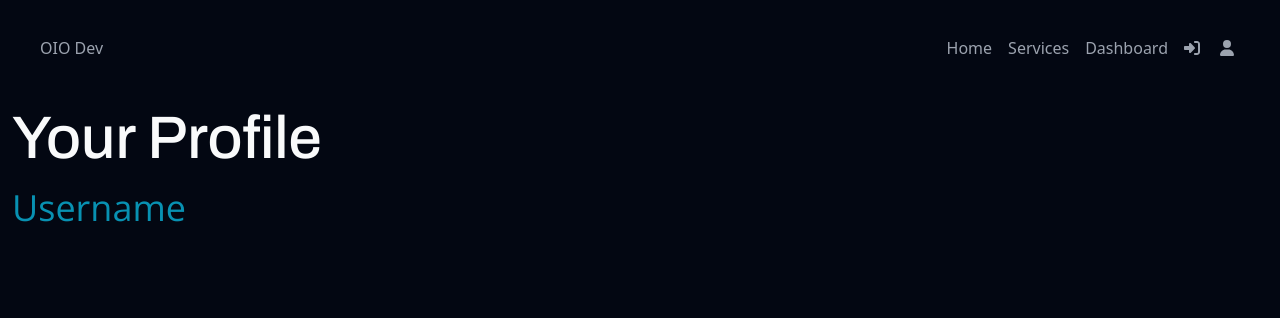
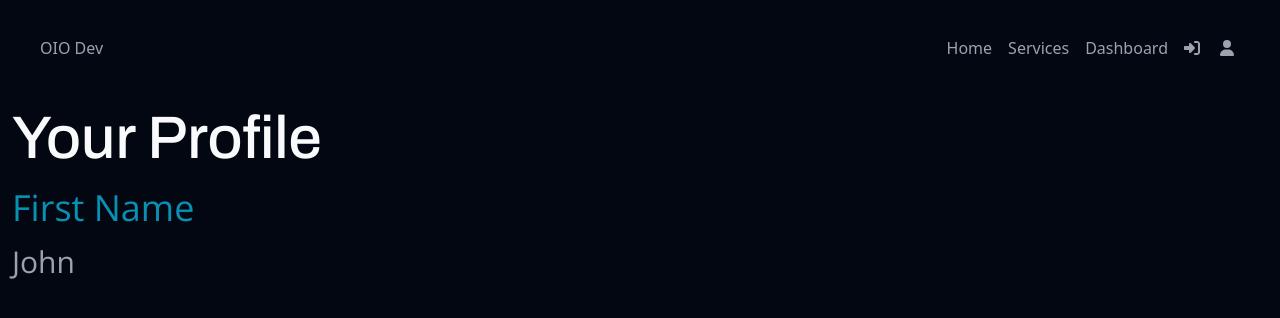
Before and after one commit to CodeByDex/OIODev, a Next.js app: page /dashboard in a window 1280 px wide. Shown: the top 318 px of the page. Built offline with nearby package versions, Linux system fonts and the light colour scheme.

Commit message:
component that allows editing of text

```diff
--- /dev/null
+++ b/src/app/[user]/components/InputField.js
@@ -0,0 +1,31 @@
+export default function InputField(props) {
+    return (
+        <span>
+            {
+                props.enableEditing ? (
+                    <input
+                        type="text"
+                        value={props.value}
+                        onChange={props.handleChange}
+                        onBlur={props.handleBlur}
+                        autoFocus
+                        className="block w-auto rounded-md border-spacing-0 text-3xl invalid:ring-red-600"
+                        placeholder="Enter your name"
+                        pattern="[a-z/i]"
+                    />
+                ) :
+
+                (
+                    <span
+                        onClick={props.handleClick}
+                        className="font-secondary text-brand-textBody text-3xl display: inline-block w-6 h-3"
+
+                    >
+                    {props.value}
+                    </span>
+                )
+
+            }
+        </span>
+    )
+}
--- a/src/app/[user]/page.js
+++ b/src/app/[user]/page.js
@@ -1,6 +1,6 @@
 "use client"
 import {useState} from 'react';
-import { useStyleRegistry } from 'styled-jsx';
+import InputField from './components/InputField';
 //TODO add logic to pull user from URL to display correct user dashboard
 
 const user = {
@@ -22,8 +22,15 @@ export default function Dashboard() {
       <h1 className="font-primary text-brand-textHeader text-6xl">
         Your Profile
       </h1>
-      <div>
-        <h2 className="font-secondary text-brand-secondary text-4xl ">Username</h2>
+      <div className="flex flex-col gap-4">
+        <h2 className="font-secondary text-brand-secondary text-4xl ">First Name</h2>
+        <InputField
+          value={firstName}
+          handleChange={(e) => setFirstName(e.target.value)}
+          handleClick={() => setShowInput(true)}
+          handleBlur={() => setShowInput(false)}
+          enableEditing={showInput}
+        />
       </div>
     </main>
   );
```
